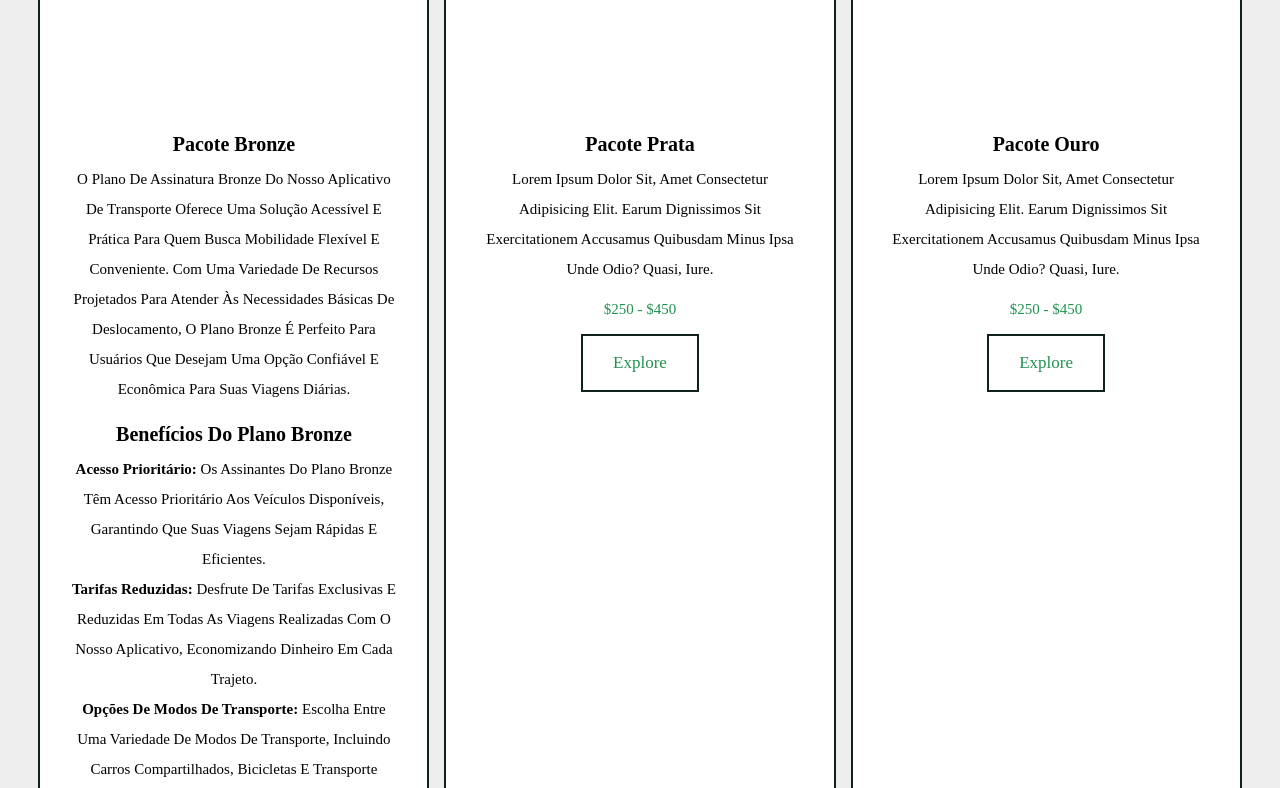
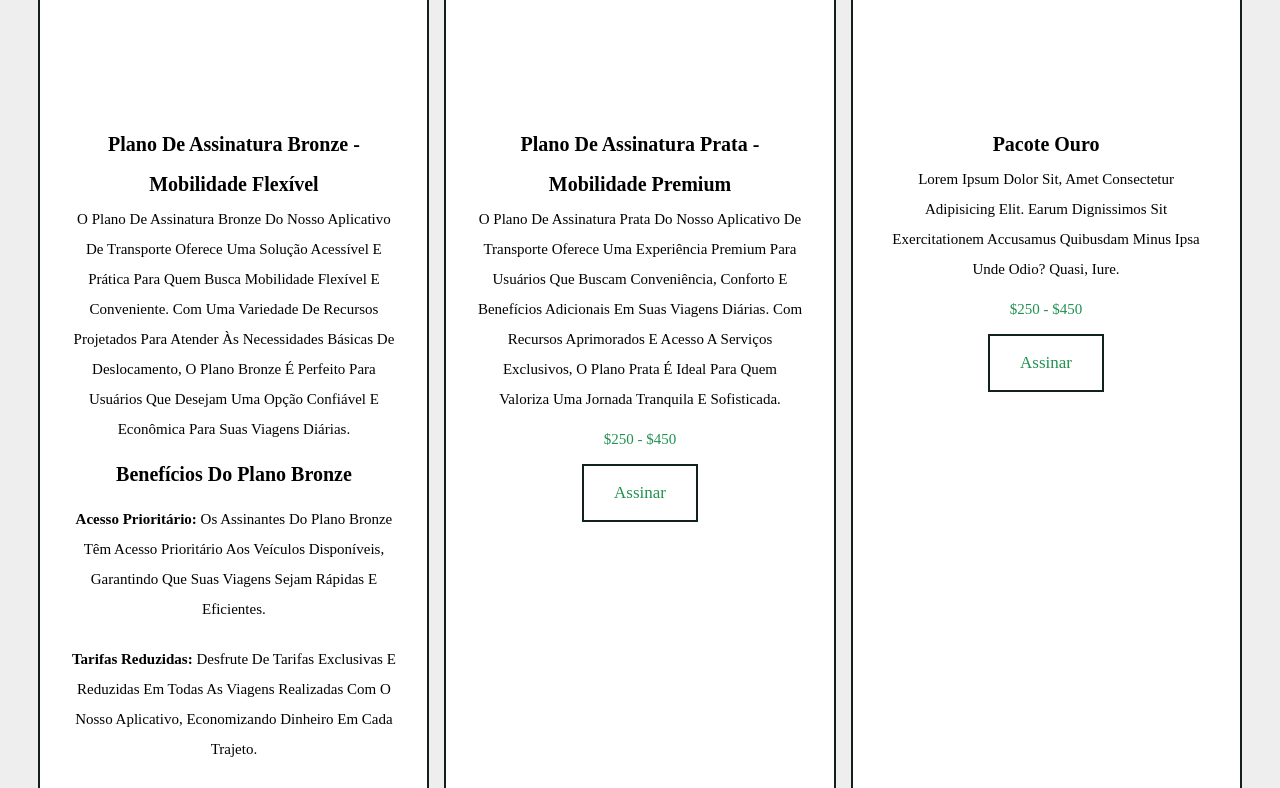
Before and after one commit to aydom669/BusCheck, a plain HTML site: page index.html in a window 1280 px wide. Shown: the part 2432-3220 px from the top of the page. Drawn offline with nearby package versions, Linux system fonts and the light colour scheme.

Commit message:
correções e mudanças

```diff
--- a/css/style.css
+++ b/css/style.css
@@ -372,6 +372,13 @@ main .pacotes .pacotes__conteiner .pocotes__box {
   border: 2px solid #10221b;
   background: #fff;
 }
+main .pacotes .pacotes__conteiner .pocotes__box:hover {
+  background: #10221b;
+  cursor: pointer;
+}
+main .pacotes .pacotes__conteiner .pocotes__box:hover .content > * {
+  color: #fff;
+}
 main .pacotes .pacotes__conteiner .pocotes__box:hover .btn {
   border-color: #fff;
 }
@@ -419,6 +426,7 @@ main .pacotes .pacotes__conteiner .content h4 {
 main .pacotes .pacotes__conteiner .content ul li {
   list-style: none;
   font-size: 1.5rem;
+  padding: 1rem 0;
 }
 main .comentarios .slide .text {
   font-size: 1.2rem;
--- a/index.html
+++ b/index.html
@@ -197,7 +197,7 @@
               <img src="images/img-1.jpg" alt="pacotes de viagens" />
             </figure>
             <article class="content">
-              <h3>Pacote Bronze</h3>
+              <h3>Plano de Assinatura Bronze - Mobilidade Flexível</h3>
               <p>
                 O Plano de Assinatura Bronze do nosso aplicativo de transporte
                 oferece uma solução acessível e prática para quem busca
@@ -233,7 +233,7 @@
                 </ul>
               </p>
               <div class="preço">$250 - $450</div>
-              <a href="#" class="btn">explore</a>
+              <a href="#" class="btn">Assinar</a>
             </article>
           </div>
 
@@ -242,14 +242,17 @@
               <img src="images/img-2.jpg" alt="pacotes de viagens" />
             </figure>
             <article class="content">
-              <h3>Pacote Prata</h3>
+              <h3>
+                Plano de Assinatura Prata - Mobilidade Premium</h3>
               <p>
-                Lorem ipsum dolor sit, amet consectetur adipisicing elit. Earum
-                dignissimos sit exercitationem accusamus quibusdam minus ipsa
-                unde odio? Quasi, iure.
+                O Plano de Assinatura Prata do nosso aplicativo de transporte oferece uma experiência premium para usuários que buscam conveniência, conforto e benefícios adicionais em suas viagens diárias. Com recursos aprimorados e acesso a serviços exclusivos, o Plano Prata é ideal para quem valoriza uma jornada tranquila e sofisticada.
               </p>
+              <h4></h4>
+              <ul>
+
+              </ul>
               <div class="preço">$250 - $450</div>
-              <a href="#" class="btn">explore</a>
+              <a href="#" class="btn">Assinar</a>
             </article>
           </div>
 
@@ -265,7 +268,7 @@
                 unde odio? Quasi, iure.
               </p>
               <div class="preço">$250 - $450</div>
-              <a href="#" class="btn">explore</a>
+              <a href="#" class="btn">Assinar</a>
             </article>
           </div>
         </div>
```
